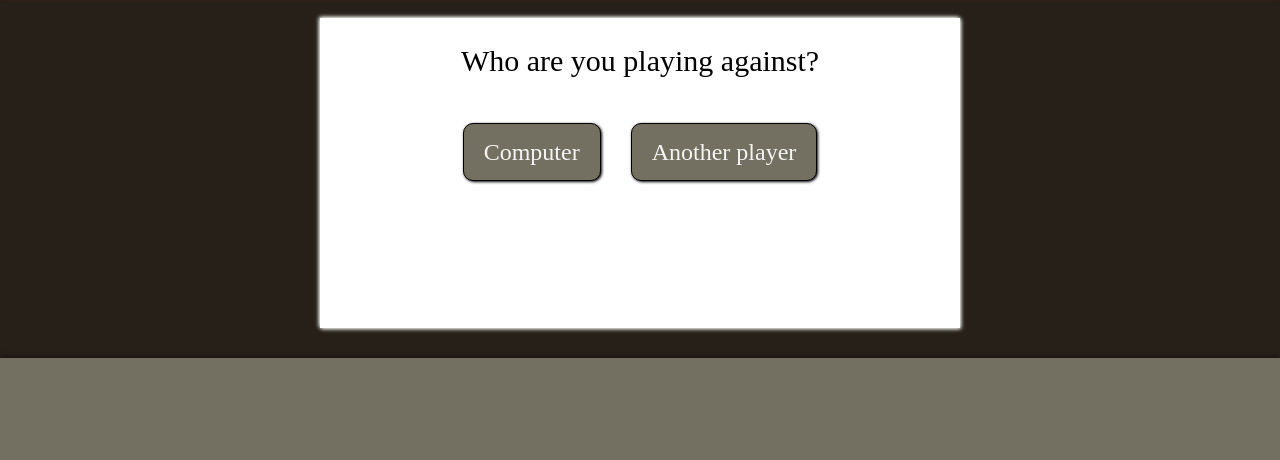
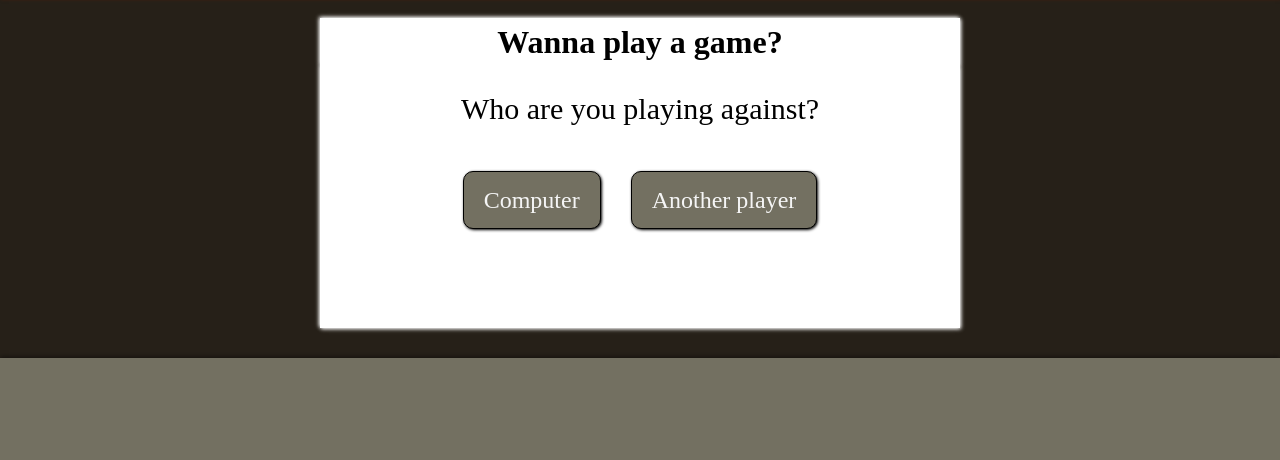
Before and after one commit to TurnerHelical/battleshipOdin, a website built with webpack: page template.html in a window 1280 px wide. Shown: the part 202-662 px from the top of the page. Built offline with nearby package versions, Linux system fonts and the light colour scheme.

Commit message:
title now changes and shows player name

```diff
--- a/src/CSS/style.css
+++ b/src/CSS/style.css
@@ -29,12 +29,25 @@ img {
 
 main {
     display: grid;
-    grid-template: 1fr / 1fr  2fr  1fr;
+    grid-template: .2fr 2fr / 1fr  2fr  1fr;
     margin-top: 20px;
 }
 
+#titleCtr {
+    grid-area: 1 / 2 / 2 / 3;
+    background-color: white;
+    box-shadow: 1px 1px 4px white, -1px -1px 4px white;
+    display: flex;
+    justify-content: center;
+    align-items: center;
+}
+
+#title {
+    font-size: 32px;
+}
+
 #contentBox {
-    grid-area: 1 / 2 / 2 / 3;
+    grid-area: 2 / 2 / 3 / 3;
     text-align: center;
     box-shadow: 1px 1px 4px white, -1px -1px 4px white;
     padding: 20px 10px;
@@ -106,6 +119,7 @@ form button:hover {
     grid-template-rows: repeat(10, 40px);
     gap: 2px;
     justify-content: center;
+    padding: 10px 0px;
 }
 
 .cell {
--- a/src/scripts/page.js
+++ b/src/scripts/page.js
@@ -13,8 +13,14 @@ class Page {
 
     startGame = (players) => {
         //start turn one with p1
+        const title = util.findElement('#title');
+        title.innerHTML= `${players[0].name} place your ships`;
         this.displayGameboard(players[0].playerNumber, players);
-        console.log(players)
+
+    }
+
+    changeTurn = () => {
+
     }
 
 
@@ -48,7 +54,6 @@ class Page {
 
     displayGameboard = (playerNumber, playerArray) => {
         util.clearContent('#contentBox');
-        // util.toggleClass('#contentBox','placeShips');
         this.generateBoard('#contentBox', `${playerNumber}-board`);
         this.loadBoardData(playerNumber, playerArray);
 
@@ -71,6 +76,8 @@ class Page {
 
     generateBoard = (parentSelector, boardId) => {
         const parent = util.findElement(parentSelector);
+        const title = document.createElement('h2');
+        title.innerHTML = ``
         const board = document.createElement('div');
         board.classList.add('gameboard');
         board.setAttribute('id', boardId);
--- a/template.html
+++ b/template.html
@@ -14,6 +14,9 @@
     </header>
 
     <main>
+        <div id="titleCtr">
+            <h2 id="title"> Wanna play a game?</h2>
+        </div>
         <div id="contentBox">
             <div id="vsQuestion">
                 <p>Who are you playing against?</p>
```
